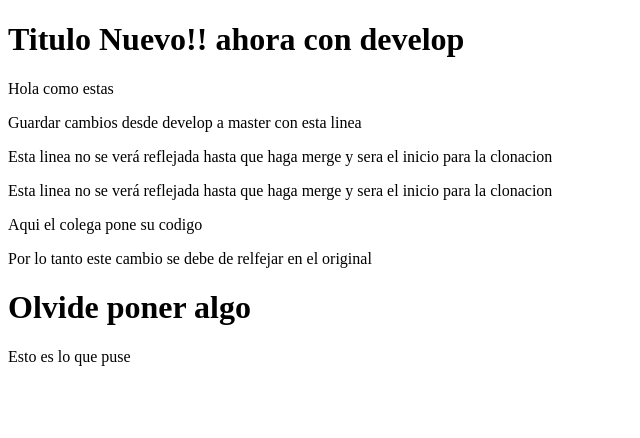
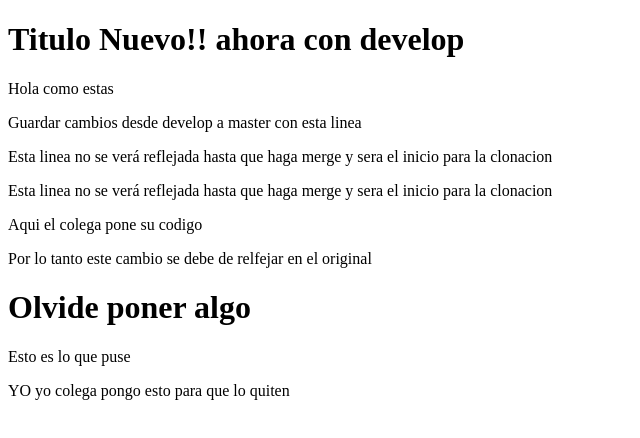
Before and after one commit to miguelangellopezlopez/Pruba4, a plain HTML site: page index.html in a window 1280 px wide. Shown: the whole page, without its empty margins (0-640 px from the left). Drawn offline with Linux system fonts and the light colour scheme.

Commit message:
Conflicto del colega

```diff
--- a/index.html
+++ b/index.html
@@ -28,6 +28,7 @@
         </div>
        </div>
 
+       <p>YO yo colega pongo esto para que lo quiten</p>
 
     </body>
 </html>
```
